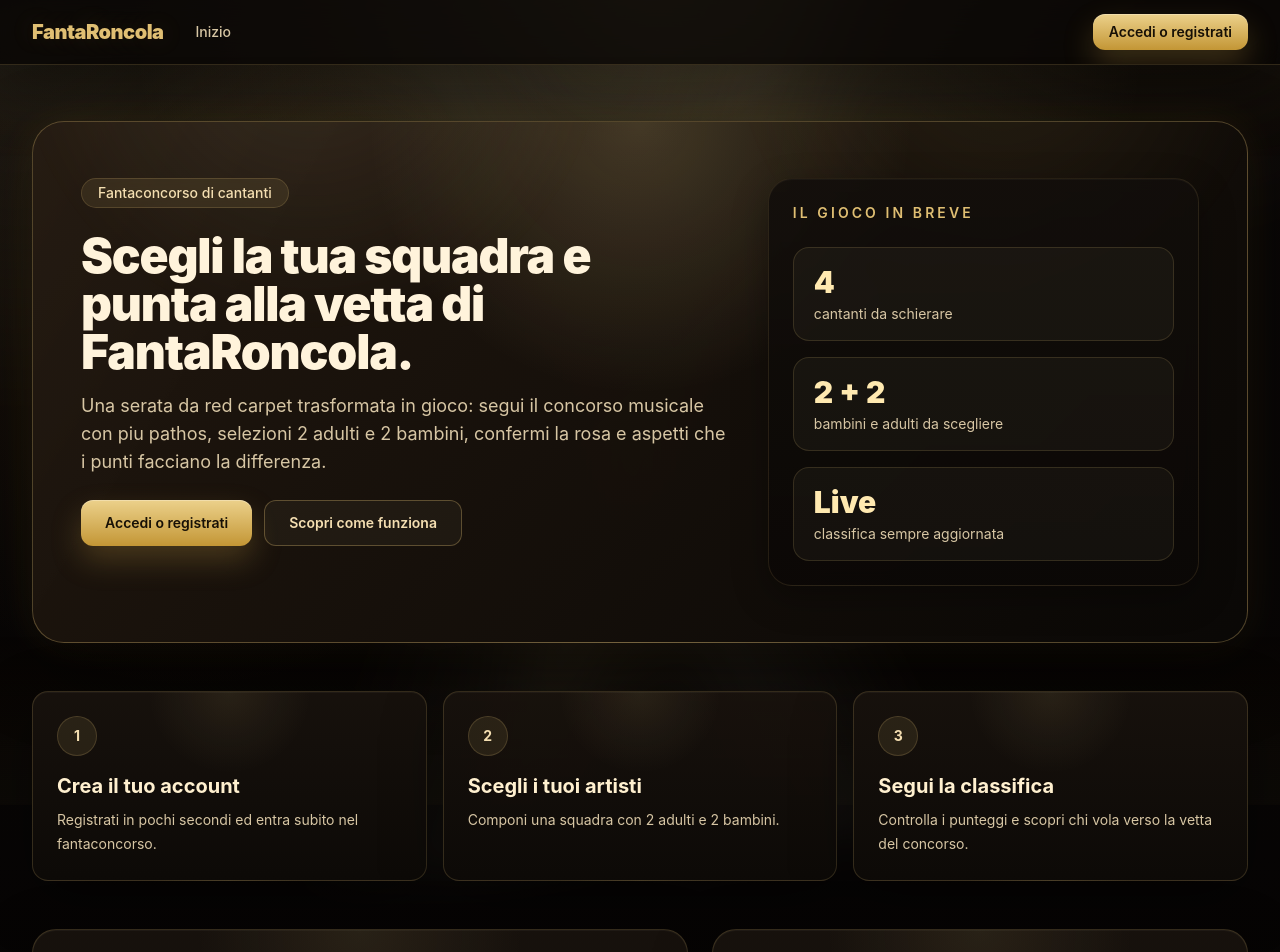
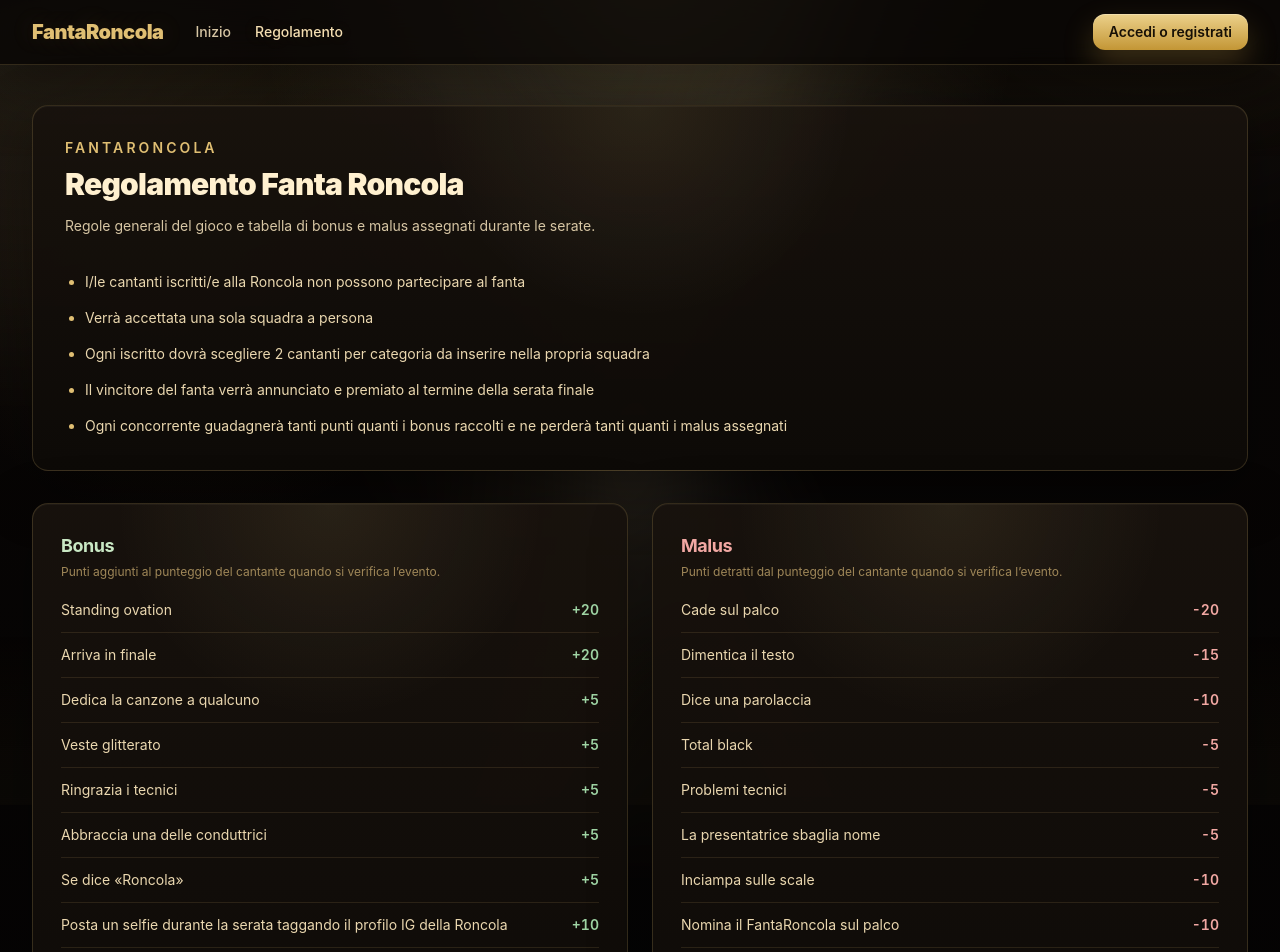
Before and after one commit to virtualmartire/fantaroncola, a Vue app in the folder frontend/: page /regolamento in a window 1280 px wide. Shown: the top 952 px of the page. Built offline with nearby package versions, Linux system fonts and the light colour scheme; no server answers.

Commit message:
regolamento

```diff
--- a/frontend/src/App.vue
+++ b/frontend/src/App.vue
@@ -43,6 +43,9 @@ watch(
             <nav class="hidden items-center gap-6 sm:flex">
               <RouterLink to="/" class="nav-link text-sm font-medium transition">
                 Inizio
+              </RouterLink>
+              <RouterLink to="/regolamento" class="nav-link text-sm font-medium transition">
+                Regolamento
               </RouterLink>
               <RouterLink
                 v-if="authStore.isAuthenticated"
@@ -147,6 +150,13 @@ watch(
               Inizio
             </RouterLink>
             <RouterLink
+              to="/regolamento"
+              class="nav-link rounded-xl px-3 py-2 text-sm font-medium transition"
+              @click="closeMobileMenu"
+            >
+              Regolamento
+            </RouterLink>
+            <RouterLink
               v-if="authStore.isAuthenticated"
               to="/team"
               class="nav-link rounded-xl px-3 py-2 text-sm font-medium transition"
--- a/frontend/src/router/index.js
+++ b/frontend/src/router/index.js
@@ -10,6 +10,11 @@ const router = createRouter({
       path: '/',
       name: 'home',
       component: LandingView,
+    },
+    {
+      path: '/regolamento',
+      name: 'regolamento',
+      component: () => import('../views/RegolamentoView.vue'),
     },
     {
       path: '/accedi',
--- /dev/null
+++ b/frontend/src/views/RegolamentoView.vue
@@ -0,0 +1,99 @@
+<script setup>
+const generalRules = [
+  'I/le cantanti iscritti/e alla Roncola non possono partecipare al fanta',
+  'Verrà accettata una sola squadra a persona',
+  'Ogni iscritto dovrà scegliere 2 cantanti per categoria da inserire nella propria squadra',
+  'Il vincitore del fanta verrà annunciato e premiato al termine della serata finale',
+  'Ogni concorrente guadagnerà tanti punti quanti i bonus raccolti e ne perderà tanti quanti i malus assegnati',
+]
+
+const bonusItems = [
+  { label: 'Standing ovation', points: 20 },
+  { label: 'Arriva in finale', points: 20 },
+  { label: 'Dedica la canzone a qualcuno', points: 5 },
+  { label: 'Veste glitterato', points: 5 },
+  { label: 'Ringrazia i tecnici', points: 5 },
+  { label: 'Abbraccia una delle conduttrici', points: 5 },
+  { label: 'Se dice «Roncola»', points: 5 },
+  { label: 'Posta un selfie durante la serata taggando il profilo IG della Roncola', points: 10 },
+  { label: 'Balla durante la performance', points: 10 },
+  { label: 'Fa un inchino', points: 5 },
+  { label: 'Suona uno strumento durante la performance', points: 10 },
+  { label: 'Vince all’applausometro', points: 5 },
+]
+
+const malusItems = [
+  { label: 'Cade sul palco', points: -20 },
+  { label: 'Dimentica il testo', points: -15 },
+  { label: 'Dice una parolaccia', points: -10 },
+  { label: 'Total black', points: -5 },
+  { label: 'Problemi tecnici', points: -5 },
+  { label: 'La presentatrice sbaglia nome', points: -5 },
+  { label: 'Inciampa sulle scale', points: -10 },
+  { label: 'Nomina il FantaRoncola sul palco', points: -10 },
+  { label: 'Cambia canzone all’ultimo', points: -10 },
+  { label: 'Starnutisce mentre è sul palco', points: -10 },
+  { label: 'La presentatrice sbaglia il titolo della canzone', points: -5 },
+  { label: 'Si rompe l’abito', points: -10 },
+]
+</script>
+
+<template>
+  <div class="space-y-8 py-2 sm:py-4">
+    <div class="surface-card rounded-2xl px-5 py-6 sm:px-8 sm:py-8">
+      <p class="gold-kicker text-sm font-semibold uppercase">FantaRoncola</p>
+      <h1 class="mt-2 text-2xl font-black tracking-tight text-[#fff0cf] sm:text-3xl">
+        Regolamento Fanta Roncola
+      </h1>
+      <p class="gold-copy mt-3 max-w-3xl text-sm leading-6">
+        Regole generali del gioco e tabella di bonus e malus assegnati durante le serate.
+      </p>
+
+      <ul class="mt-8 list-disc space-y-3 pl-5 text-sm leading-6 text-[#ead7af] marker:text-[#e0bf73]">
+        <li v-for="(rule, index) in generalRules" :key="index">
+          {{ rule }}
+        </li>
+      </ul>
+    </div>
+
+    <div class="grid gap-6 lg:grid-cols-2">
+      <section class="surface-card rounded-2xl px-5 py-6 sm:px-7 sm:py-7">
+        <h2 class="text-lg font-bold tracking-tight text-[#c9e8c4]">Bonus</h2>
+        <p class="gold-muted mt-1 text-xs">
+          Punti aggiunti al punteggio del cantante quando si verifica l’evento.
+        </p>
+        <ul class="mt-5 divide-y divide-[rgba(224,191,115,0.12)]">
+          <li
+            v-for="item in bonusItems"
+            :key="item.label"
+            class="flex items-start justify-between gap-4 py-3 first:pt-0"
+          >
+            <span class="text-sm leading-5 text-[#ead7af]">{{ item.label }}</span>
+            <span class="shrink-0 text-sm font-semibold tabular-nums text-[#9fd4a4]">
+              +{{ item.points }}
+            </span>
+          </li>
+        </ul>
+      </section>
+
+      <section class="surface-card rounded-2xl px-5 py-6 sm:px-7 sm:py-7">
+        <h2 class="text-lg font-bold tracking-tight text-[#f2a8a3]">Malus</h2>
+        <p class="gold-muted mt-1 text-xs">
+          Punti detratti dal punteggio del cantante quando si verifica l’evento.
+        </p>
+        <ul class="mt-5 divide-y divide-[rgba(224,191,115,0.12)]">
+          <li
+            v-for="item in malusItems"
+            :key="item.label"
+            class="flex items-start justify-between gap-4 py-3 first:pt-0"
+          >
+            <span class="text-sm leading-5 text-[#ead7af]">{{ item.label }}</span>
+            <span class="shrink-0 text-sm font-semibold tabular-nums text-[#f2a8a3]">
+              {{ item.points }}
+            </span>
+          </li>
+        </ul>
+      </section>
+    </div>
+  </div>
+</template>
```
Also changed, not shown: 1 other file (tests, documents, lock files or other folders).
